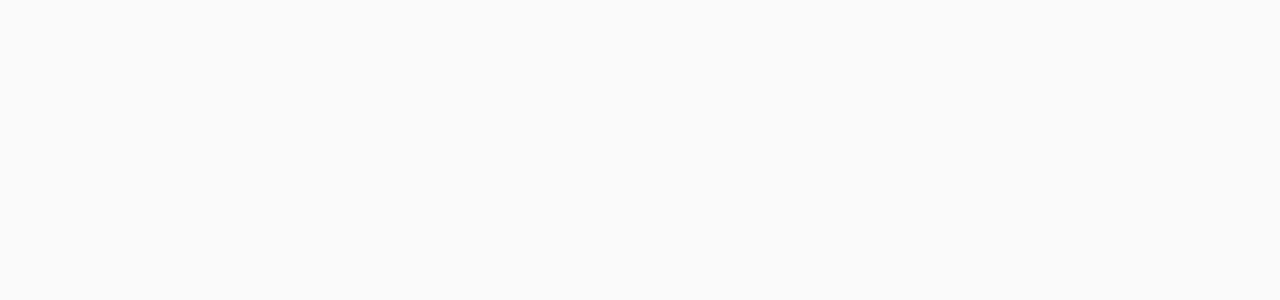
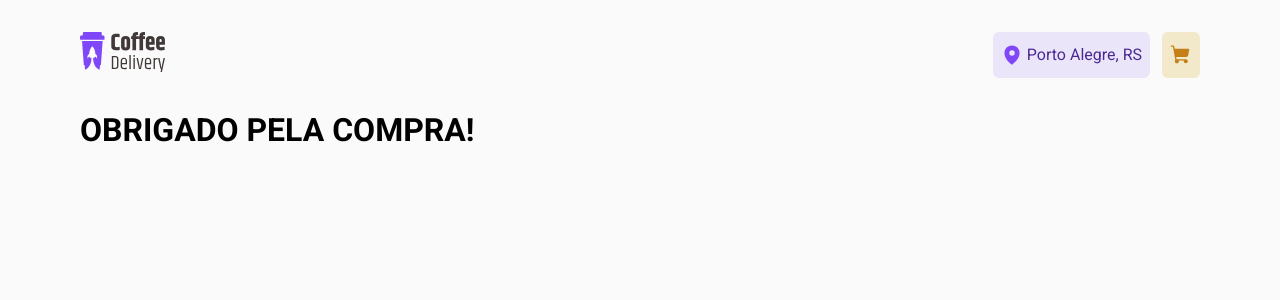
Before and after one commit to RodolfoBohn/ignite-react-desafio02, a React (Vite) app: page /finished-buy in a window 1280 px wide. Before the commit this address had no page. Shown: the top 300 px of the page. Built offline with nearby package versions, Linux system fonts and the light colour scheme.

Commit message:
Adicao de pagina de compra finalizada e dados de endereço e pagamento no contexto

```diff
--- a/src/components/header/index.tsx
+++ b/src/components/header/index.tsx
@@ -1,11 +1,14 @@
 import logo from '../../assets/coffee-logo.svg'
 import { MapPin, ShoppingCart } from 'phosphor-react'
 import { Cart, HeaderBase, Location, LocationCartWrapper } from './styles'
+import { Link } from 'react-router-dom'
 
 export const Header = () => {
   return (
     <HeaderBase>
-      <img src={logo} alt="Logotipo Coffee Delivery" />
+      <Link to="/">
+        <img src={logo} alt="Logotipo Coffee Delivery" />
+      </Link>
       <LocationCartWrapper>
         <Location>
           <MapPin size={22} weight="fill" />
--- a/src/contexts/order-context.tsx
+++ b/src/contexts/order-context.tsx
@@ -6,9 +6,22 @@ export interface CoffeeOrderProps {
   quantity: number
 }
 
+interface ShippingPaymentProps {
+  cep: string
+  rua: string
+  numero?: number
+  complemento?: string
+  bairro: string
+  cidade: string
+  uf: string
+  formaPagamento: string
+}
+
 interface OrderContextProps {
   order: CoffeeOrderProps[]
+  shippingPayment: ShippingPaymentProps
   addCoffeeToOrder: (coffee: CoffeeOrderProps) => void
+  addShippingPaymentData: (addShippingPaymentData: ShippingPaymentProps) => void
 }
 
 const OrderContext = createContext({} as OrderContextProps)
@@ -21,16 +34,24 @@ export const OrderContextProvider = ({
   children,
 }: OrderContextProviderProps) => {
   const [order, setOrder] = useState<CoffeeOrderProps[]>([])
+  const [paymentShipping, setPaymentShipping] =
+    useState<ShippingPaymentProps | null>(null)
 
   function addCoffeeToOrder(coffee: CoffeeOrderProps) {
     setOrder((state) => [...state, coffee])
+  }
+
+  function addShippingPaymentData(shippingPaymentData: ShippingPaymentProps) {
+    setPaymentShipping(shippingPaymentData)
   }
 
   return (
     <OrderContext.Provider
       value={{
         order,
+        paymentShipping,
         addCoffeeToOrder,
+        addShippingPaymentData,
       }}
     >
       {children}
--- /dev/null
+++ b/src/pages/finished-buy/index.tsx
@@ -0,0 +1,3 @@
+export const FinishedBuy = () => {
+  return <h1>OBRIGADO PELA COMPRA!</h1>
+}
--- a/src/pages/shipping/index.tsx
+++ b/src/pages/shipping/index.tsx
@@ -35,6 +35,7 @@ import { OrderItem } from './components/order-item'
 import { useForm } from 'react-hook-form'
 import { z } from 'zod'
 import { zodResolver } from '@hookform/resolvers/zod'
+import { useNavigate } from 'react-router-dom'
 
 // eslint-disable-next-line no-unused-vars
 enum PaymentFormValues {
@@ -72,7 +73,8 @@ const shippingPaymentValidationSchema = z.object({
 type ShippingPaymentFormType = z.infer<typeof shippingPaymentValidationSchema>
 
 export const Shipping = () => {
-  const { order } = useOrderProvider()
+  const { order, addShippingPaymentData } = useOrderProvider()
+  const navigate = useNavigate()
 
   const form = useForm<ShippingPaymentFormType>({
     resolver: zodResolver(shippingPaymentValidationSchema),
@@ -82,9 +84,10 @@ export const Shipping = () => {
   const { register, handleSubmit, formState } = form
 
   const { errors } = formState
-  console.log(errors)
+
   function onSubmit(data: ShippingPaymentFormType) {
-    console.log(data)
+    addShippingPaymentData(data)
+    navigate('/finished-buy')
   }
   return (
     <ShippingWrapper>
--- a/src/routes/index.tsx
+++ b/src/routes/index.tsx
@@ -2,6 +2,7 @@ import { Route, Routes } from 'react-router-dom'
 import { DefaultLayout } from '../layouts/default-layout'
 import { Shipping } from '../pages/shipping'
 import { Home } from '../pages/home'
+import { FinishedBuy } from '../pages/finished-buy'
 
 export const Router = () => {
   return (
@@ -9,6 +10,7 @@ export const Router = () => {
       <Route path="/" element={<DefaultLayout />}>
         <Route path="/" element={<Home />} />
         <Route path="/shipping" element={<Shipping />} />
+        <Route path="/finished-buy" element={<FinishedBuy />} />
       </Route>
     </Routes>
   )
```
